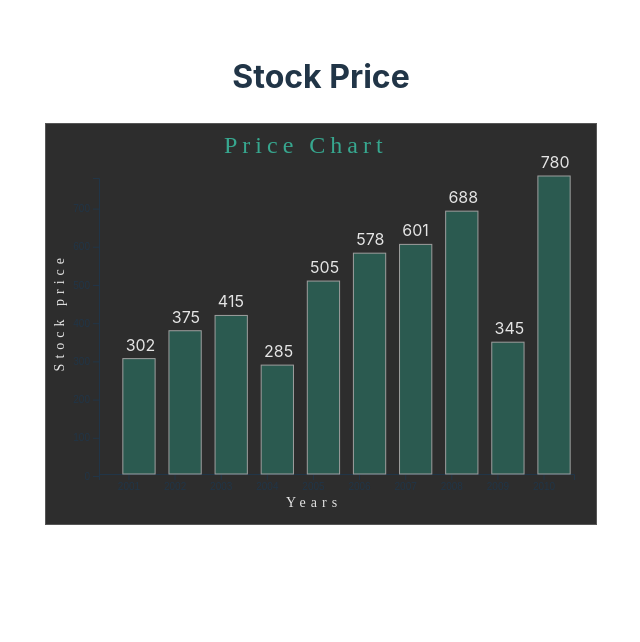
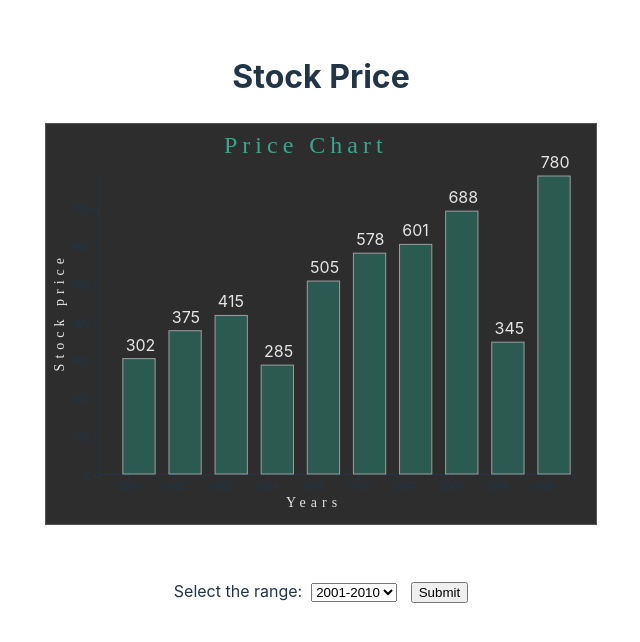
Before and after one commit to Sungharsh/ReactD3Charts, a React (Vite) app: page / in a window 1280 px wide. Shown: the top 642 px of the page, without its empty margins (319-959 px from the left). Built offline with nearby package versions, Linux system fonts and the light colour scheme.

Commit message:
Added Form component to dyanamically inject data into chart

```diff
--- a/src/App.tsx
+++ b/src/App.tsx
@@ -1,11 +1,31 @@
+import { useState } from "react";
 import BarChart from "./barChart";
+import priceChart1 from "./price-history1.json";
+
 import "./App.css";
 
 const App = () => {
+  const [priceData, setPriceData] = useState(priceChart1);
+
+  const handleSubmit = () => {
+    event?.preventDefault();
+  };
+
   return (
     <>
       <h1>Stock Price</h1>
       <BarChart />
+      <br />
+      <br />
+      <form onSubmit={handleSubmit}>
+        <label htmlFor="stocks">Select the range: </label> &nbsp;
+        <select name="stocks" id="stocks">
+          <option value="2001-10">2001-2010</option>
+          <option value="2011-20">2011-2020</option>
+        </select>
+        &nbsp; &nbsp;
+        <input type="submit" value="Submit" />
+      </form>
     </>
   );
 };
--- a/src/barChart.tsx
+++ b/src/barChart.tsx
@@ -2,7 +2,7 @@ import { useRef, useEffect } from "react";
 import * as d3 from "d3";
 import priceHistory1 from "./price-history1.json";
 
-const BarChart = () => {
+const BarChart: React.FC = () => {
   const chartRef = useRef(null);
 
   useEffect(() => {
```
